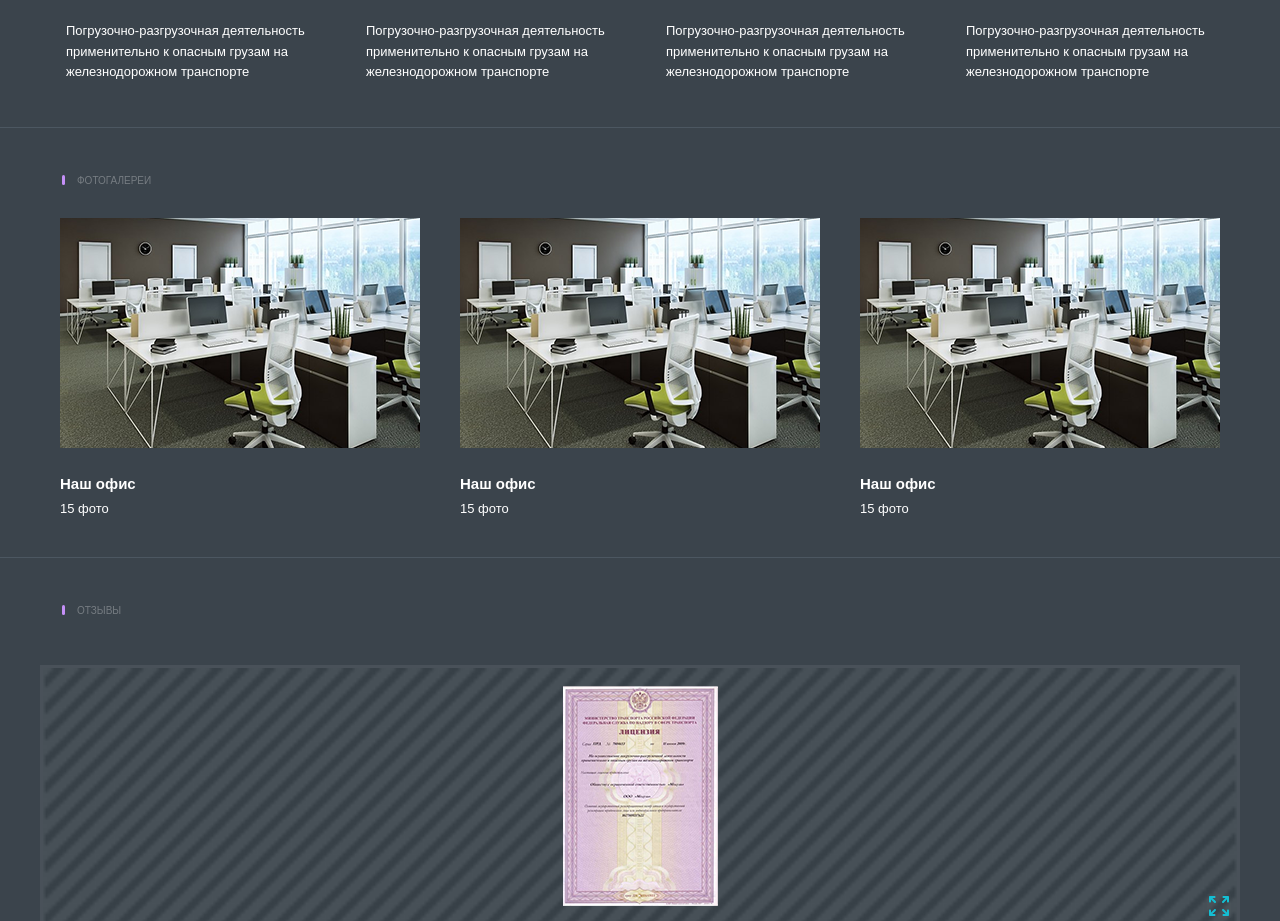
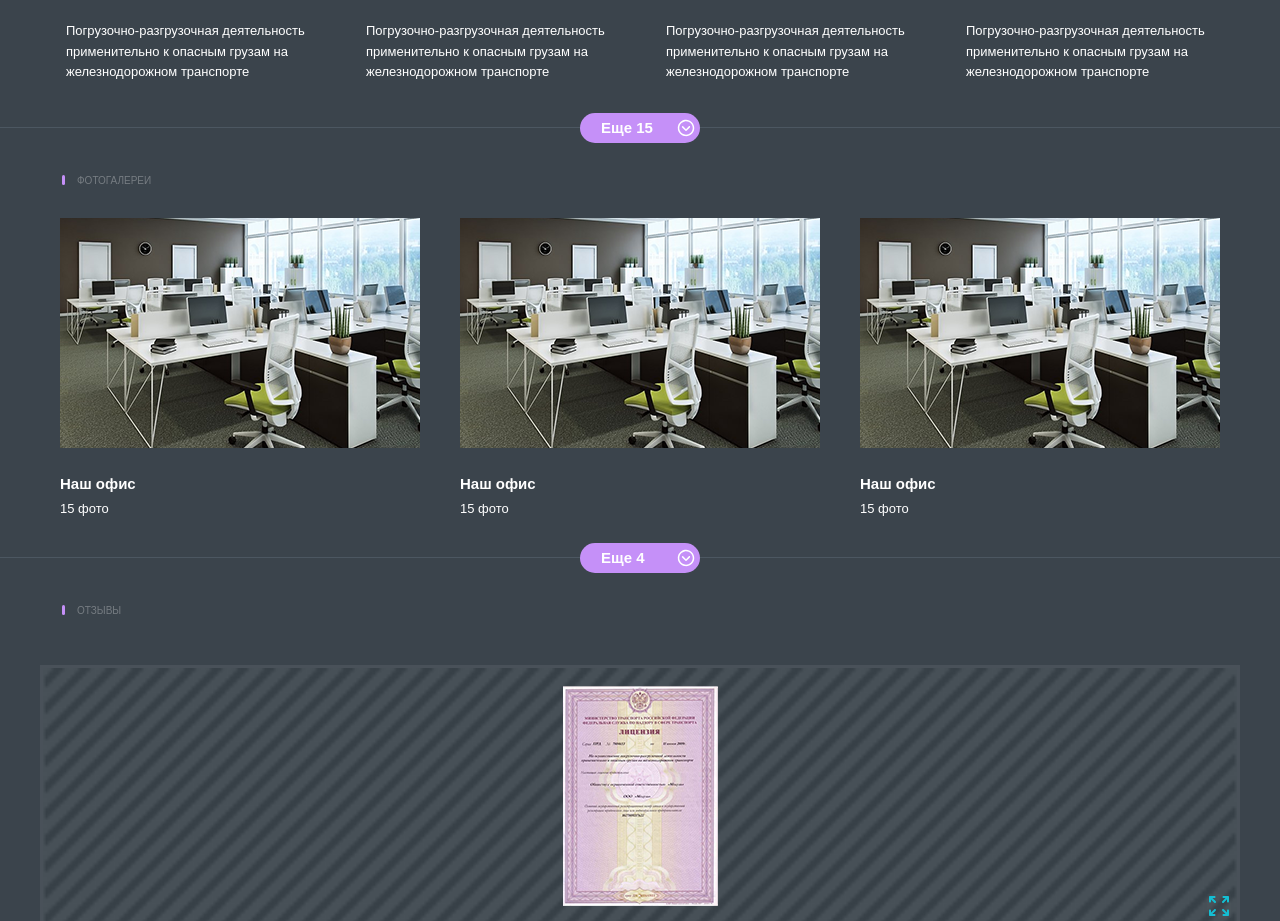
Before and after one commit to Vlad-95/itms, a website: page company.html in a window 1280 px wide. Shown: the part 2194-3115 px from the top of the page. Drawn offline with Linux system fonts and the light colour scheme; a web font is replaced by a local one.

Commit message:
add more btns for blocks

```diff
--- a/company.html
+++ b/company.html
@@ -258,6 +258,13 @@
                         </p>
                     </a>
                 </div>
+
+                <a href="javascirpt:;" class="more">
+                    Еще <span>15</span>
+                    <svg class="icon">
+                        <use xlink:href="img/icons/sprite.svg#arrow-more"></use>
+                    </svg>
+                </a>
             </div>
         </div>
 
@@ -302,6 +309,13 @@
 
                 </div>
             </div>
+
+            <a href="javascirpt:;" class="more">
+                Еще <span>4</span>
+                <svg class="icon">
+                    <use xlink:href="img/icons/sprite.svg#arrow-more"></use>
+                </svg>
+            </a>
         </div>
 
         <div class="reviews">
@@ -805,6 +819,13 @@
                     </a>
                 </div>
             </div>
+
+            <a href="javascirpt:;" class="more">
+                Еще <span>15</span>
+                <svg class="icon">
+                    <use xlink:href="img/icons/sprite.svg#arrow-more"></use>
+                </svg>
+            </a>
         </div>
 
         <div class="files">
--- a/less/sections/docs.less
+++ b/less/sections/docs.less
@@ -1,6 +1,7 @@
 .docs {
     padding: 33px 0 24px;
     border-bottom: 1px solid #4c5761;
+    position: relative;
 
     &__wrap {
         display: flex;
@@ -41,6 +42,33 @@
             padding: 0 6px;
         }
     }
+
+    .more {
+        background-color: @violet;
+        font-size: 15px;
+        font-weight: 700;
+        color: @white;
+        border-radius: 100px;
+        position: absolute;
+        left: 0;
+        right: 0;
+        bottom: -16px;
+        margin: auto;
+        max-width: 120px;
+        width: 100%;
+        padding: 6px 21px;
+
+        .icon {
+            position: absolute;
+            right: 5px;
+            top: 0;
+            bottom: 0;
+            margin: auto;
+            width: 18px;
+            height: 18px;
+            fill: @white;
+        }
+    }
 }
 
 @media screen and (max-width: 992px) {
--- a/less/sections/license.less
+++ b/less/sections/license.less
@@ -1,6 +1,7 @@
 .license {
     padding: 33px 0 4px;
     border-bottom: 1px solid #4c5761;
+    position: relative;
 
     &__wrap {
         display: flex;
@@ -41,6 +42,33 @@
             padding: 0 6px;
         }
     }
+
+    .more {
+        background-color: @violet;
+        font-size: 15px;
+        font-weight: 700;
+        color: @white;
+        border-radius: 100px;
+        position: absolute;
+        left: 0;
+        right: 0;
+        bottom: -16px;
+        margin: auto;
+        max-width: 120px;
+        width: 100%;
+        padding: 6px 21px;
+
+        .icon {
+            position: absolute;
+            right: 5px;
+            top: 0;
+            bottom: 0;
+            margin: auto;
+            width: 18px;
+            height: 18px;
+            fill: @white;
+        }
+    }
 }
 
 @media screen and (max-width: 992px) {
--- a/less/sections/photos.less
+++ b/less/sections/photos.less
@@ -1,6 +1,7 @@
 .photos {
     padding: 33px 0 0;
     border-bottom: 1px solid #4c5761;
+    position: relative;
 
     &__wrap {
         display: flex;
@@ -35,6 +36,33 @@
             }
         }
     }
+
+    .more {
+        background-color: @violet;
+        font-size: 15px;
+        font-weight: 700;
+        color: @white;
+        border-radius: 100px;
+        position: absolute;
+        left: 0;
+        right: 0;
+        bottom: -16px;
+        margin: auto;
+        max-width: 120px;
+        width: 100%;
+        padding: 6px 21px;
+
+        .icon {
+            position: absolute;
+            right: 5px;
+            top: 0;
+            bottom: 0;
+            margin: auto;
+            width: 18px;
+            height: 18px;
+            fill: @white;
+        }
+    }
 }
 
 @media screen and (max-width: 992px) {
```
Also changed, not shown: css/style.css, 1 other file.
